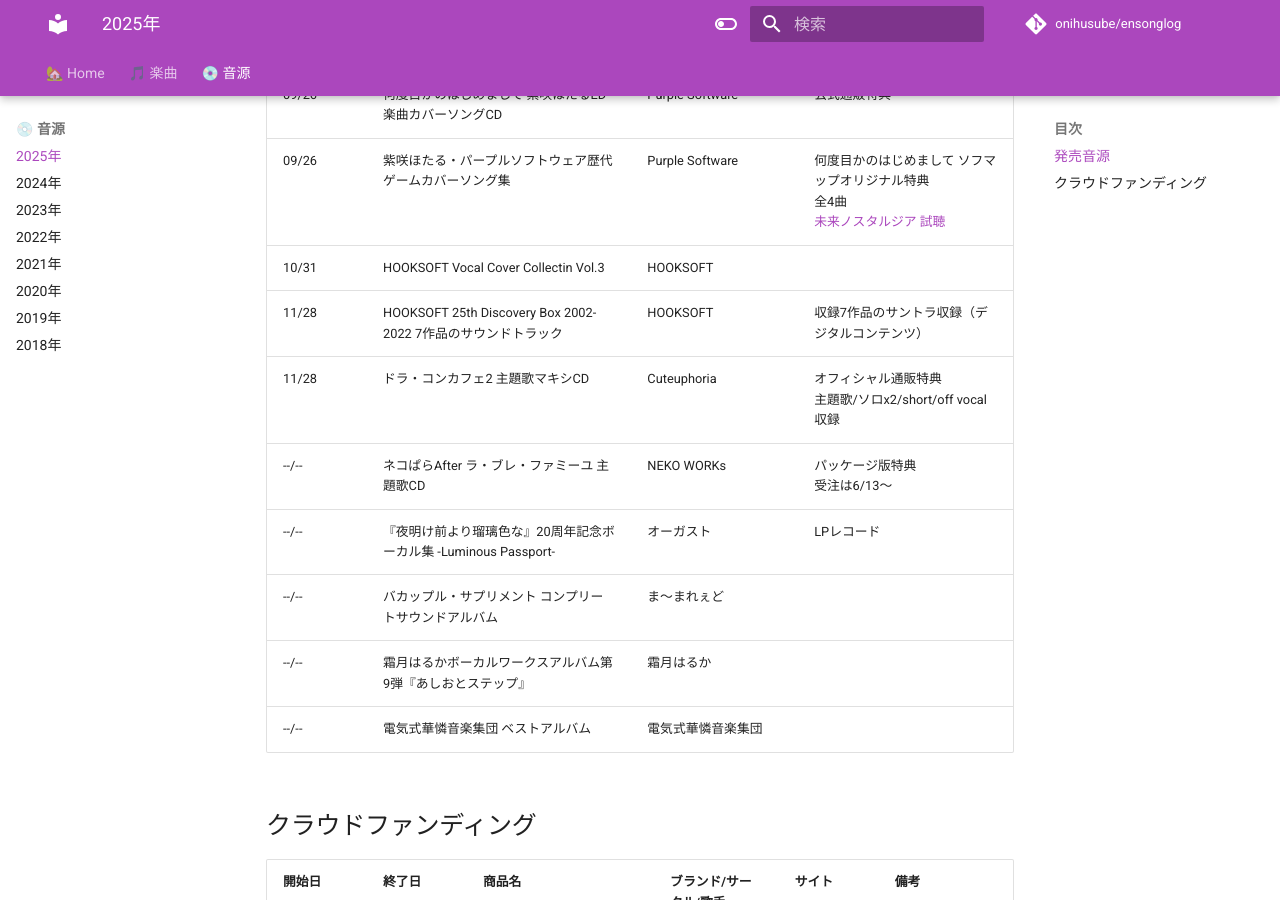
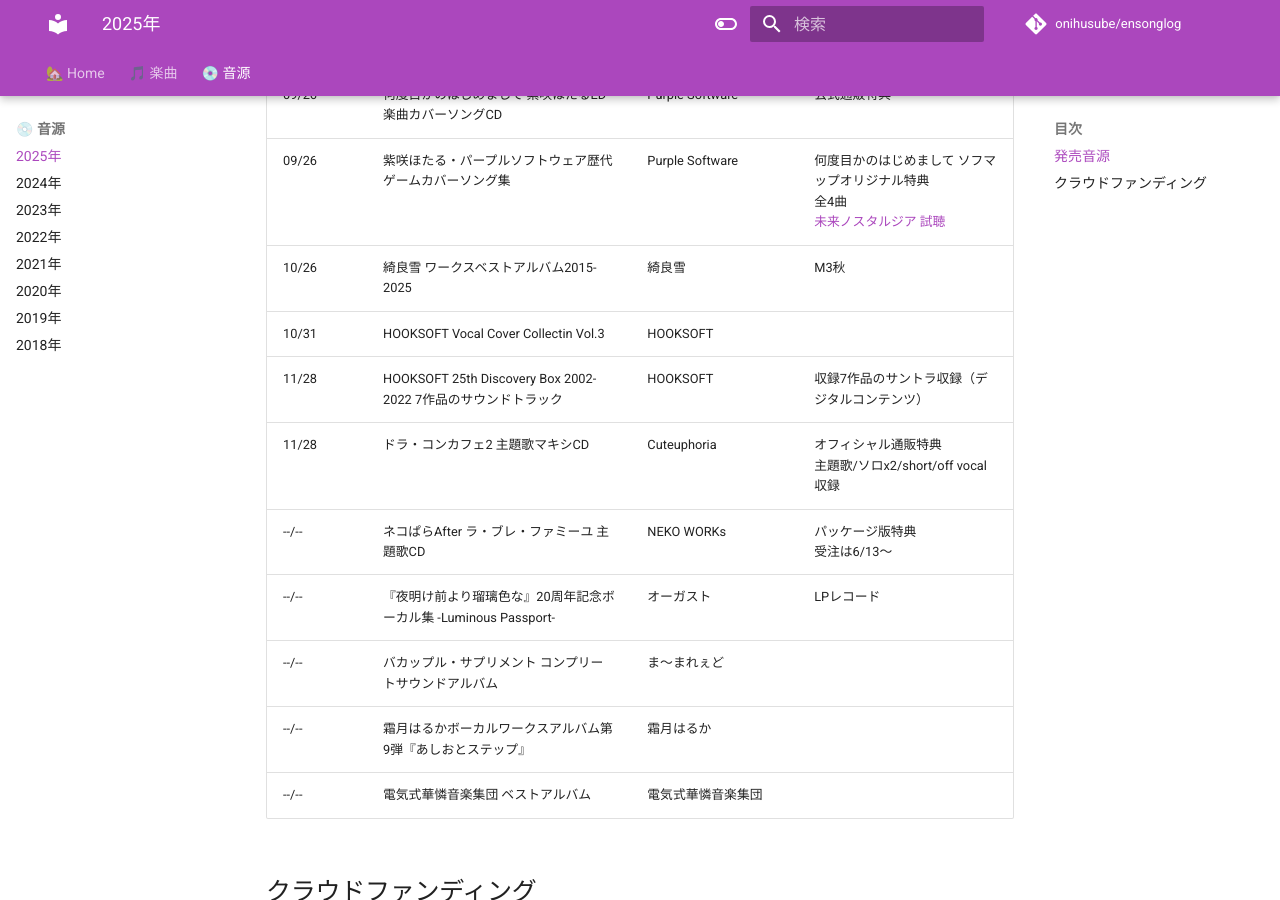
Before and after one commit to onihusube/ensonglog, an MkDocs documentation site: the page built from docs/2025/音源.md, in a window 1280 px wide and 900 px high, scrolled down 10161 px. Built offline with MkDocs 1.6.1 and Material for MkDocs 9.7.7, drawn with Linux system fonts in a browser that asks for light colours; comment, search, counter and statistics services are not loaded.

Commit message:
綺良雪 ワークスベストアルバム追加

```diff
--- a/docs/2025/音源.md
+++ b/docs/2025/音源.md
@@ -156,6 +156,7 @@
 | 09/26 | 何度目かのはじめまして 本編&サントラDLカード | Purple Software | 豪華版特典 </br> OP/EDのみ収録 |
 | 09/26 | 何度目かのはじめまして 紫咲ほたるED楽曲カバーソングCD | Purple Software | 公式通販特典 |
 | 09/26 | 紫咲ほたる・パープルソフトウェア歴代ゲームカバーソング集 | Purple Software | 何度目かのはじめまして ソフマップオリジナル特典 </br> 全4曲 </br> [未来ノスタルジア 試聴](https://www.youtube.com/watch?v=y3Typ8MCOAo) |
+| 10/26 | 綺良雪 ワークスベストアルバム2015-2025 | 綺良雪 | M3秋 |
 | 10/31 | HOOKSOFT Vocal Cover Collectin Vol.3 | HOOKSOFT |  |
 | 11/28 | HOOKSOFT 25th Discovery Box 2002-2022 7作品のサウンドトラック | HOOKSOFT | 収録7作品のサントラ収録（デジタルコンテンツ） |
 | 11/28 | ドラ・コンカフェ2 主題歌マキシCD | Cuteuphoria | オフィシャル通販特典 </br> 主題歌/ソロx2/short/off vocal 収録 |
```
